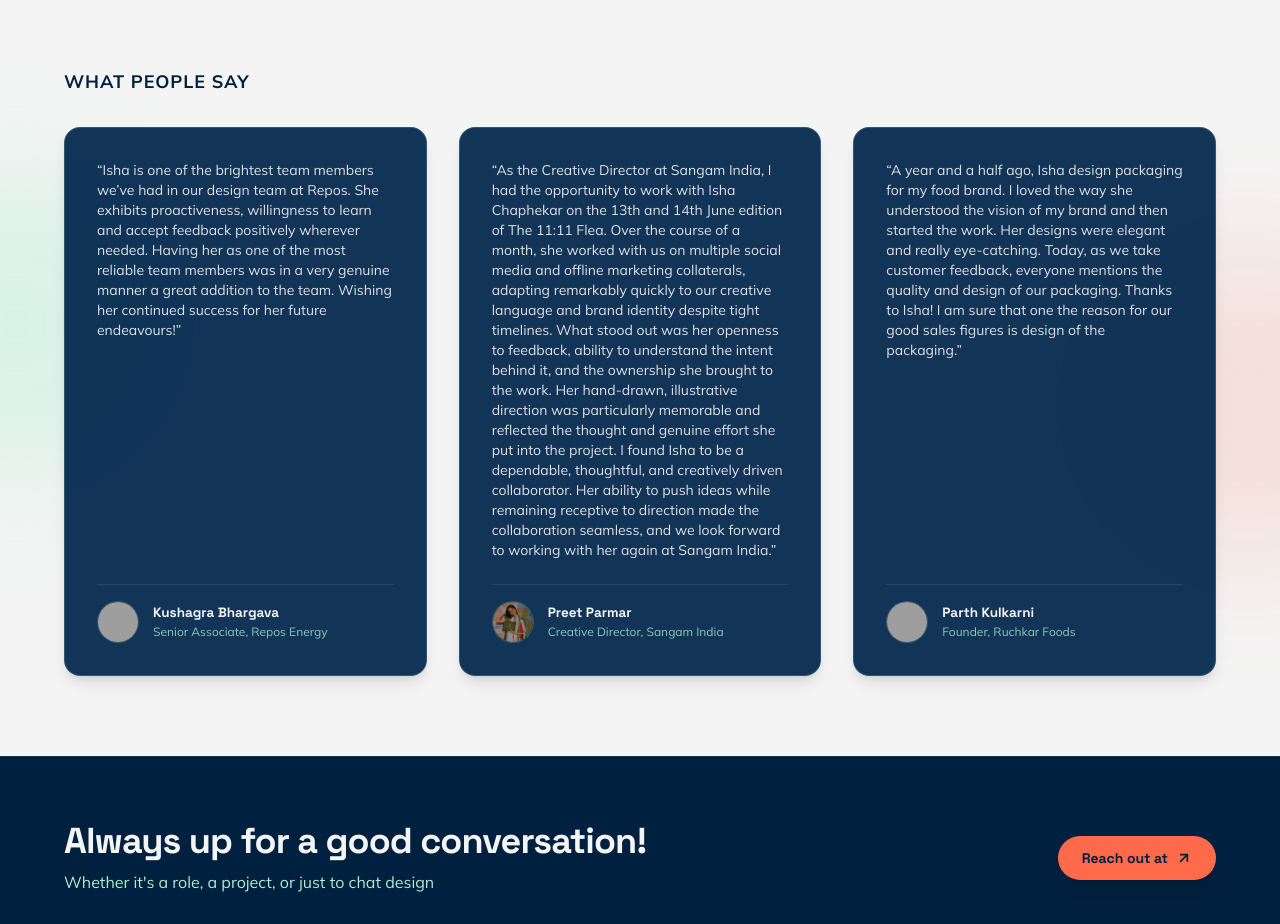
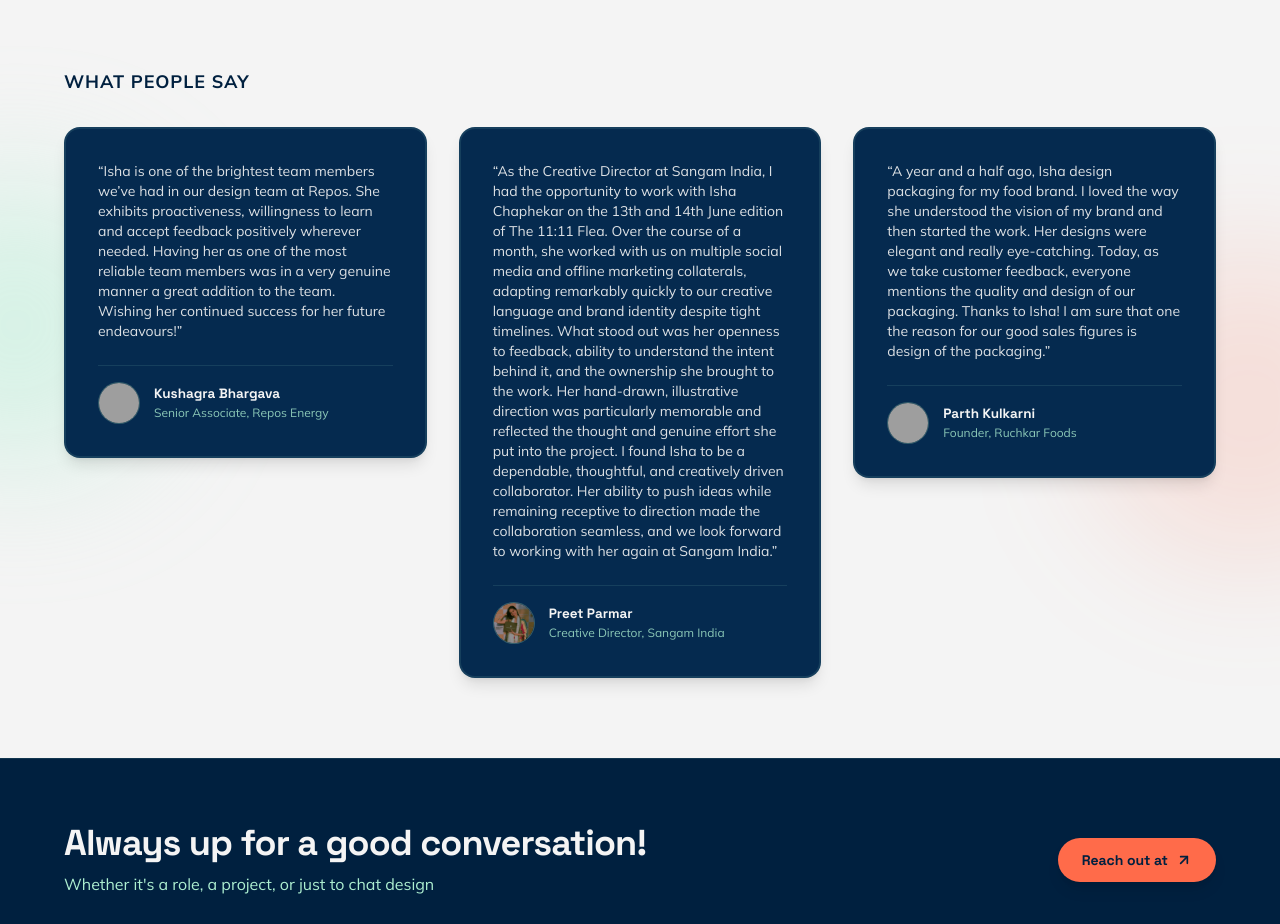
Before and after one commit to ishachaphekar/portfolio, a React (Vite) app: page / in a window 1280 px wide. Shown: the part 5880-6804 px from the top of the page. Built offline with nearby package versions, Linux system fonts and the light colour scheme; grey boxes are pictures that could not be loaded.

Commit message:
feat: add Navigation component and TestimonialsSection to portfolio site

```diff
--- a/src/components/Navigation.tsx
+++ b/src/components/Navigation.tsx
@@ -127,11 +127,10 @@ export const Navigation: React.FC<NavigationProps> = ({ onNavigate }) => {
                 key={item.id}
                 href={item.href}
                 onClick={(e) => handleNavClick(e, item.id, item.isRoute, item.href)}
-                className={`text-xs md:text-sm font-sans relative py-1 transition-colors cursor-pointer ${
-                  isActive
+                className={`text-xs md:text-sm font-sans relative py-1 transition-colors cursor-pointer ${isActive
                     ? 'text-mint font-semibold'
                     : 'font-medium text-offwhite/80 hover:text-mint after:content-[\'\'] after:absolute after:bottom-0 after:left-0 after:w-0 after:h-0.5 after:bg-mint hover:after:w-full after:transition-all'
-                }`}
+                  }`}
               >
                 {item.label}
               </a>
@@ -140,7 +139,7 @@ export const Navigation: React.FC<NavigationProps> = ({ onNavigate }) => {
 
           {/* RESUME BUTTON: #0d2b49 background, 1px Coral stroke, rounded-[10px], no download icon */}
           <a
-            href="/Isha_Chaphekar_Resume.pdf"
+            href="https://drive.google.com/file/d/1EKU9CL8M1yHmD2kVEIXG1PH8T5zNTIHl/view?usp=sharing"
             target="_blank"
             rel="noopener noreferrer"
             className="inline-flex items-center px-4 py-1.5 rounded-[10px] bg-[#0d2b49] border border-[#FF6B4A] text-[#FF6B4A] font-sans font-bold text-xs hover:bg-[#FF6B4A] hover:text-[#00203F] transition-all duration-200 shadow-sm"
--- a/src/components/TestimonialsSection.tsx
+++ b/src/components/TestimonialsSection.tsx
@@ -23,11 +23,11 @@ export const TestimonialsSection: React.FC = () => {
         </div>
 
         {/* TESTIMONIAL CARDS GRID */}
-        <div className="grid grid-cols-1 lg:grid-cols-3 gap-8 items-stretch">
+        <div className="grid grid-cols-1 lg:grid-cols-3 gap-8 items-start">
           {ABOUT_DATA.testimonials.map((item) => (
             <div
               key={item.id}
-              className="bg-navy-light/95 p-6 md:p-8 rounded-2xl border border-mint/20 hover:border-mint/40 transition-colors flex flex-col justify-between shadow-lg text-offwhite"
+              className="bg-navy-light p-6 md:p-8 rounded-2xl border-2 border-mint/10 hover:border-mint transition-colors flex flex-col justify-between shadow-lg text-offwhite"
             >
               <p className="font-sans text-xs sm:text-sm text-offwhite/90 leading-relaxed mb-6 font-normal">
                 {item.quote}
```
